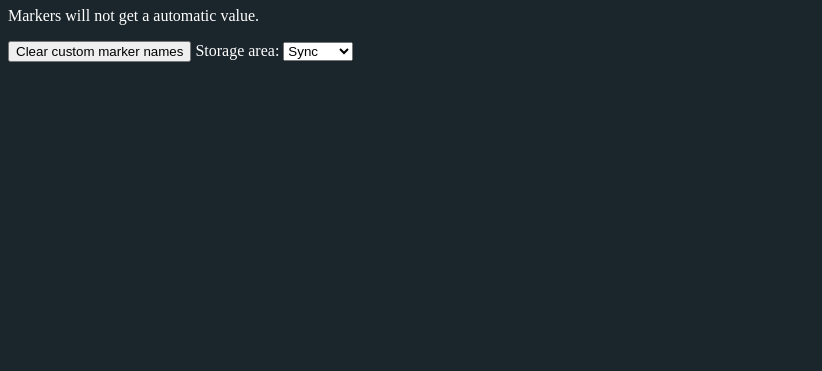
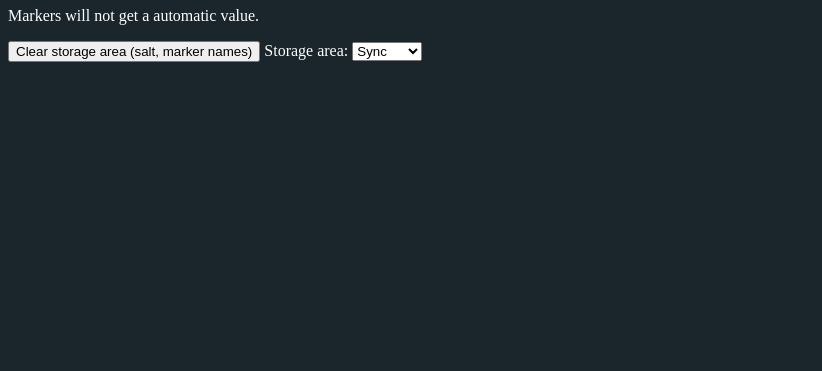
Before and after one commit to NDevTK/OriginMarker, a browser extension: page options.html in a window 1280 px wide. Shown: the part 429-800 px from the top of the page, without its empty margins (0-822 px from the left). Drawn offline with Linux system fonts and the light colour scheme.

Commit message:
Update options.html

```diff
--- a/options.html
+++ b/options.html
@@ -28,7 +28,7 @@
     <p>It will be different emojis per origin than other users.</p>
     <h1>Manual only (ID: **)</h1>
     <p>Markers will not get a automatic value.</p>
-    <button id="reset">Clear custom marker names</button>
+    <button id="reset">Clear storage area (salt, marker names)</button>
     <label for="store">Storage area:</label>
     <select name="store" id="store">
       <option value="sync">Sync</option>
```
